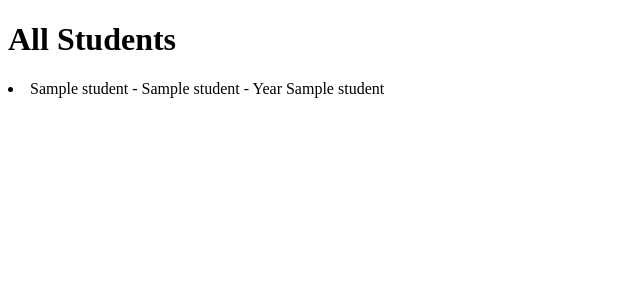
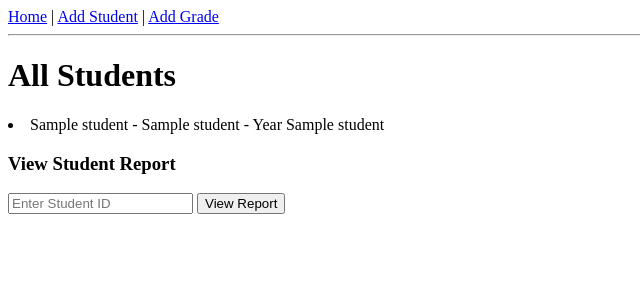
Before and after one commit to brooksthrt-lab/student-grade-tracker, a Flask app: template templates/students.html in a window 1280 px wide. Shown: the top 300 px of the page, without its empty margins (0-640 px from the left). Run offline with Flask 3, Linux system fonts and the light colour scheme; the template is opened without the code that fills it: most values are stand-ins (such as "Sample title", 1, 10 or a date in 2020).

Commit message:
Add student report page and navigation links

```diff
--- a/app.py
+++ b/app.py
@@ -1,5 +1,5 @@
 from flask import Flask, render_template, request
-from database import create_tables, get_all_students, add_student
+from database import create_tables, get_all_students, add_student, add_grade, get_student_with_grades
 
 app = Flask(__name__)
 
@@ -20,5 +20,30 @@ def add_student_page():
 
     return render_template("add_student.html")
 
+@app.route("/add-grade", methods=["GET", "POST"])
+def add_grade_page():
+    if request.method == "POST":
+        student_id = int(request.form["student_id"])
+        course = request.form["course"]
+        score = float(request.form["score"])
+        semester = request.form["semister"]
+        add_grade(student_id, course, score, semester)
+        return "Grade added! <a href='/'>View all students</a>"
+
+    return render_template("add_grade.html")
+
+@app.route("/report")
+def report_page():
+    student_id = int(request.args.get("student_id"))
+    student, grades = get_student_with_grades(student_id)
+
+    average = None
+    if grades:
+        total = sum(grade[1] for grade in grades)
+        average = round(total / len(grades), 2)
+
+    return render_template("report.html", student=student, grades=grades, average=average)
+
+
 if __name__ == "__main__":
     app.run(debug=True)
--- a/templates/students.html
+++ b/templates/students.html
@@ -4,11 +4,23 @@
         <title>Student Grade Tracker</title>
     </head>
     <body>
+        <nav>
+            <a href="/">Home</a> |
+            <a href="/add-student">Add Student</a> |
+            <a href="/add-grade">Add Grade</a>
+        </nav>
+        <hr>
         <h1>All Students</h1>
         <u1>
             {% for student in students %}
                 <li>{{ student[1] }} - {{ student[2] }} - Year {{ student[3] }}</li>
                 {% endfor %}
         </u1>
+
+        <h3>View Student Report</h3>
+        <form method="GET", action="/report">
+            <input type="number", name="student_id" placeholder="Enter Student ID" required>
+            <button type="submit">View Report</button>
+        </form>
     </body>
 </html>
```
Also changed, not shown: templates/add_grade.html (added, +37 -0 lines), templates/add_student.html (+7 -0 lines), templates/report.html (added, +33 -0 lines).
